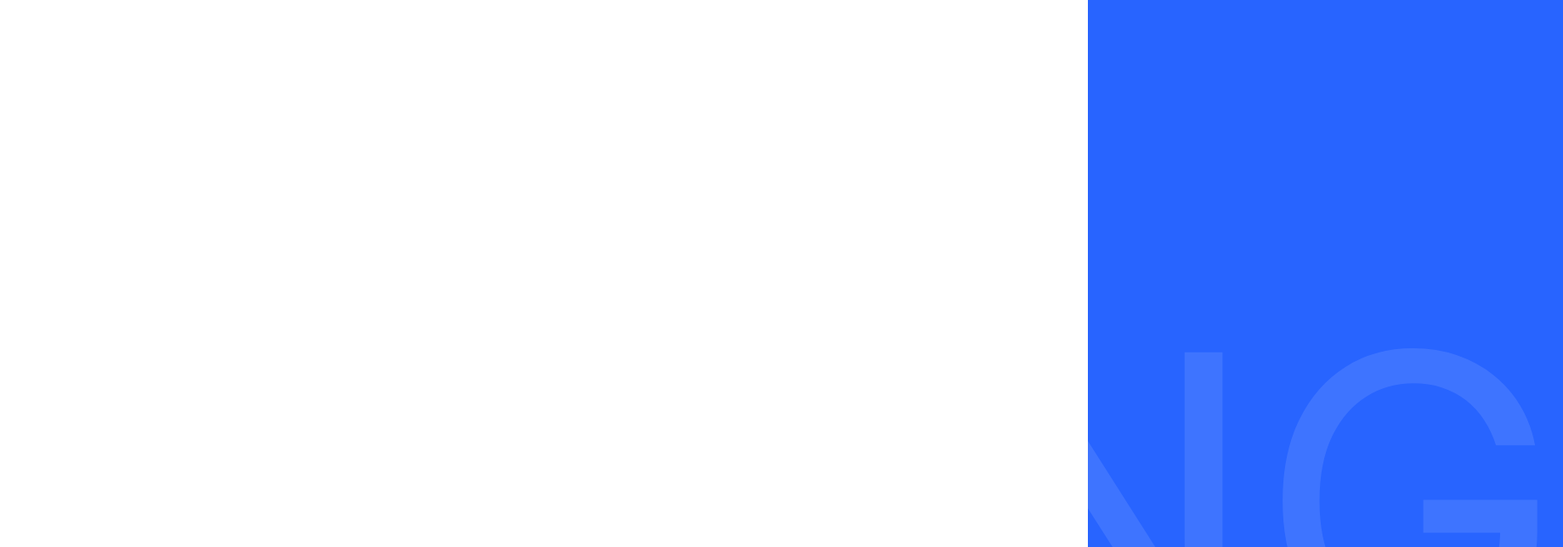
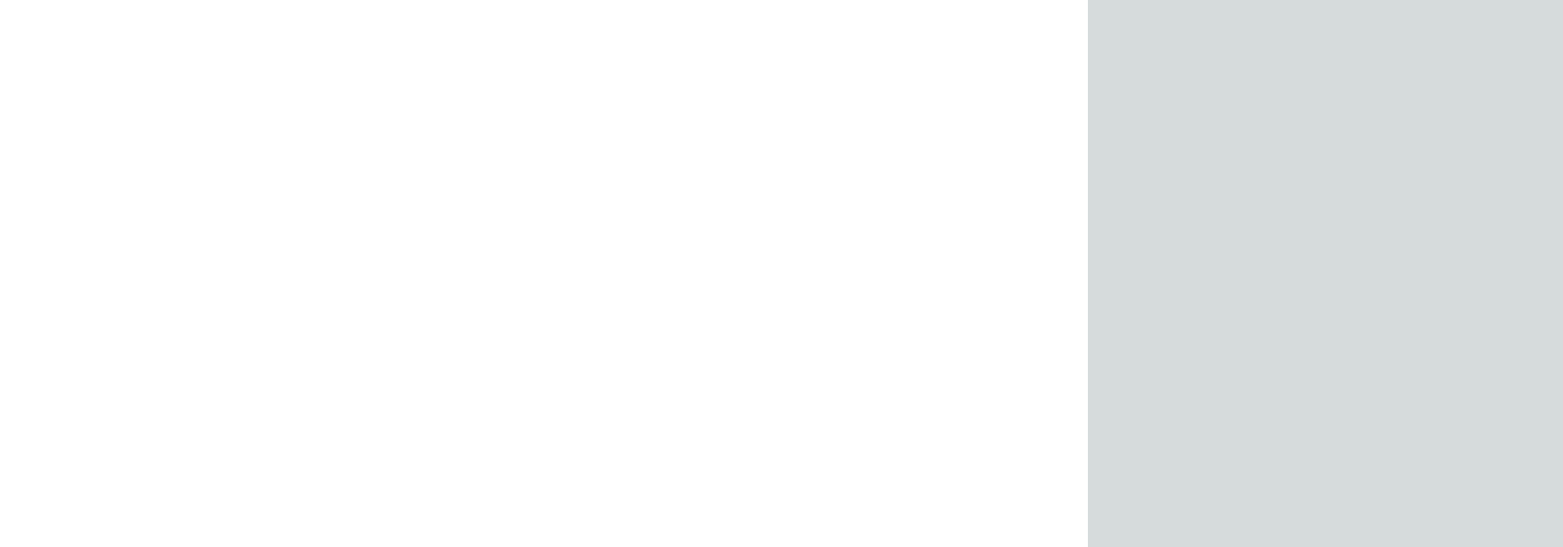
Before and after one commit to romafanasiev/reanimation, a Next.js app: page /from-to in a window 1280 px wide. Shown: the top 644 px of the page at 85% size, 1839 px wide, since content can reach past the window. Built offline with nearby package versions, Linux system fonts and the light colour scheme.

Commit message:
clean code

```diff
--- a/src/app/from-to/index.css
+++ /dev/null
@@ -1,6 +0,0 @@
-body {
-  margin: 0;
-  height: 100vh;
-  background: #2864ff;
-  color: white;
-}
--- a/src/app/from-to/page.tsx
+++ b/src/app/from-to/page.tsx
@@ -1,13 +1,9 @@
 'use client';
 import { motion } from 'framer-motion';
-import './index.css';
 
 export default function About() {
   return (
-    <div className="bg-[#2864ff] text-white h-full">
-      <h1 className="mt-[18%] text-center opacity-[0.1] text-[30rem]">
-        BORING
-      </h1>
+    <div className="h-screen">
       <motion.div
         initial={{ width: '0', height: '3px', top: '50%' }}
         animate={{ width: '100vw', height: '100%', top: '0' }}
@@ -19,7 +15,7 @@
           top: { duration: 2, delay: 2 },
           width: { duration: 2 },
         }}
-      ></motion.div>
+      />
     </div>
   );
 }
```
